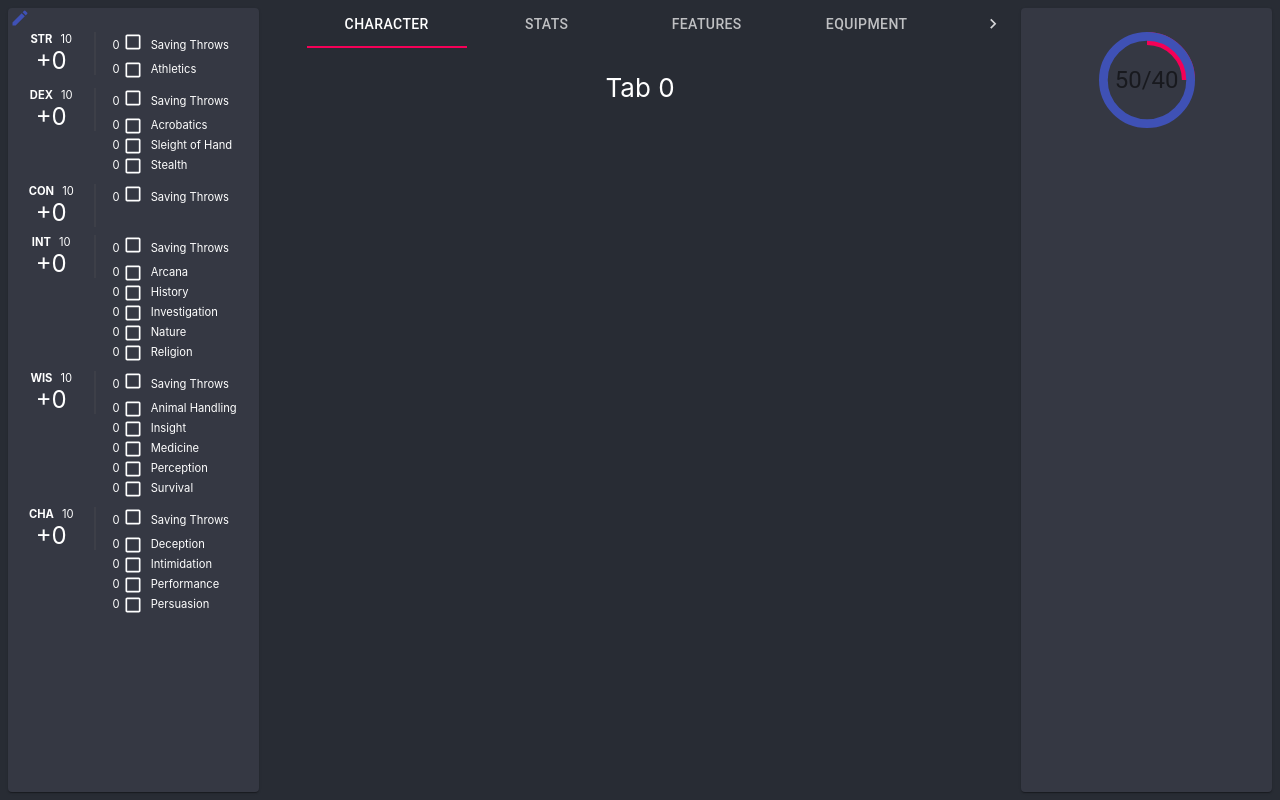
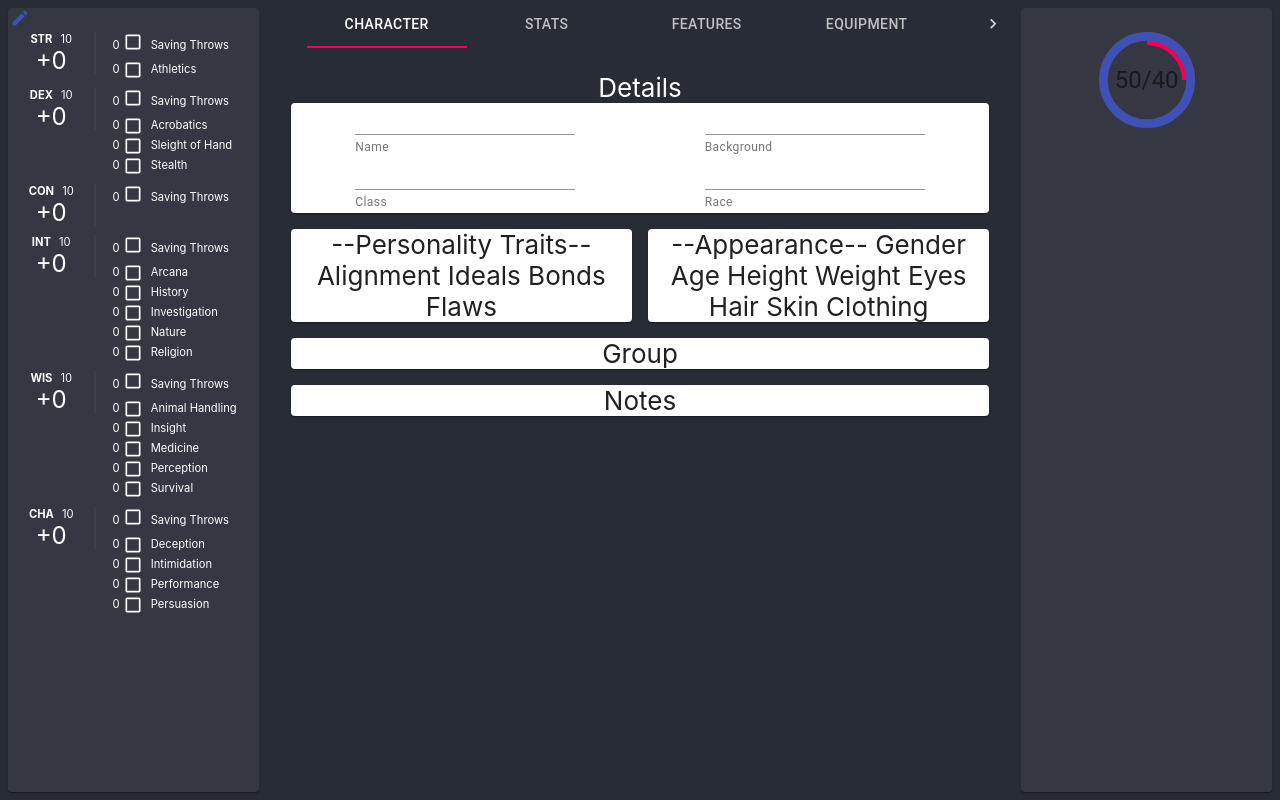
Before and after one commit to eitanwass/5e_auto_character_sheet, a React (Create React App) app: page / in a window 1280 px wide. Built offline with nearby package versions, Linux system fonts and the light colour scheme.

Commit message:
Added details panel to character panel

```diff
--- a/src/components/GeneralPanel.tsx
+++ b/src/components/GeneralPanel.tsx
@@ -1,6 +1,7 @@
 import React, { useState } from "react";
-import { Card, Tab, Tabs } from "@material-ui/core";
+import { Tab } from "@material-ui/core";
 import { TabContext, TabList, TabPanel } from "@material-ui/lab";
+import CharacterPanel from "./characterPanel/CharacterPanel";
 
 
 const GeneralPanel = (): JSX.Element => {
@@ -19,7 +20,7 @@ const GeneralPanel = (): JSX.Element => {
 				<Tab label={"Spells"} value={"4"} />
 			</TabList>
 			<TabPanel value={"0"}>
-				Tab 0
+				<CharacterPanel/>
 			</TabPanel>
 			<TabPanel value={"1"}>
 				Tab 1
--- /dev/null
+++ b/src/components/characterPanel/CharacterPanel.tsx
@@ -0,0 +1,44 @@
+import React from "react";
+
+import { Card, Grid, } from "@material-ui/core";
+
+import DetailsPanel from "./DetailsPanel";
+
+
+const CharacterPanel = (): JSX.Element => (
+	<Grid container spacing={2}>
+		<Grid item xs={12}>
+			<DetailsPanel/>
+		</Grid>
+		<Grid item xs={6}>
+			<Card>
+				--Personality Traits--
+				Alignment
+				Ideals
+				Bonds
+				Flaws
+			</Card>
+		</Grid>
+		<Grid item xs={6}>
+			<Card>
+				--Appearance--
+				Gender
+				Age
+				Height
+				Weight
+				Eyes
+				Hair
+				Skin
+				Clothing
+			</Card>
+		</Grid>
+		<Grid item xs={12}>
+			<Card>Group</Card>
+		</Grid>
+		<Grid item xs={12}>
+			<Card>Notes</Card>
+		</Grid>
+	</Grid>
+);
+
+export default CharacterPanel;
--- /dev/null
+++ b/src/components/characterPanel/DetailsPanel.tsx
@@ -0,0 +1,28 @@
+import React from "react";
+
+import { Card, Grid, TextField } from "@material-ui/core";
+
+
+const DetailsPanel = (): JSX.Element => (
+	<>
+		Details
+		<Card>
+			<Grid container>
+				<Grid item xs={6}>
+					<TextField defaultValue={""} helperText={"Name"}/>
+				</Grid>
+				<Grid item xs={6}>
+					<TextField defaultValue={""} helperText={"Background"}/>
+				</Grid>
+				<Grid item xs={6}>
+					<TextField defaultValue={""} helperText={"Class"}/>
+				</Grid>
+				<Grid item xs={6}>
+					<TextField defaultValue={""} helperText={"Race"}/>
+				</Grid>
+			</Grid>
+		</Card>
+	</>
+);
+
+export default  DetailsPanel;
```
